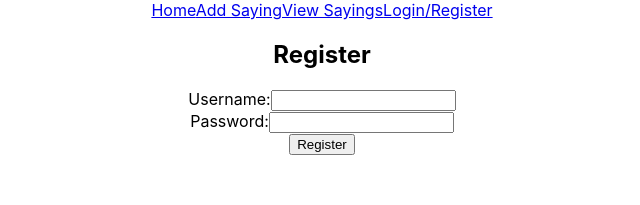
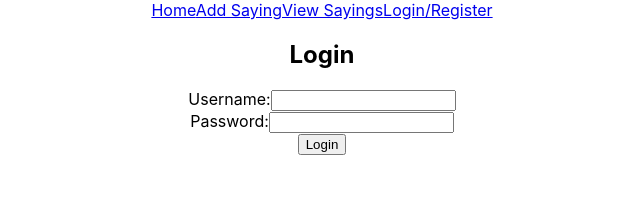
Before and after one commit to acodedoer/jari-backend, a React (Create React App) app: page /auth in a window 1280 px wide. Shown: the top 205 px of the page, without its empty margins (318-958 px from the left). Built offline with nearby package versions, Linux system fonts and the light colour scheme.

Commit message:
login and logout

```diff
--- a/src/components/Navbar.tsx
+++ b/src/components/Navbar.tsx
@@ -1,12 +1,20 @@
-import {Link} from 'react-router-dom'
+import {Link, useNavigate} from 'react-router-dom';
+import {useCookies} from 'react-cookie';
+
 export const Navbar = () => {
+    const [cookies, setCookies] = useCookies(["access_token"]);
+    const navigate = useNavigate();
+    const logout = () => {
+        setCookies("access_token","");
+        window.localStorage.setItem("jariUserID","");
+        navigate("./auth")
+    }
     return(
         <div className="navbar">
             <Link to={"/"}>Home</Link>
             <Link to={"/create"}>Add Saying</Link>
             <Link to={"/view"}>View Sayings</Link>
-            <Link to={"/auth"}>Login/Register</Link>
-
+            {!cookies.access_token?(<Link to={"/auth"}>Login/Register</Link>):<button onClick={logout}>Logout</button>}
         </div>
     )
 }
--- a/src/pages/auth.tsx
+++ b/src/pages/auth.tsx
@@ -1,8 +1,10 @@
 import { useState } from "react"
 import axios from "axios"
+import { useCookies } from "react-cookie"
+import { useNavigate } from "react-router-dom"
 
 export const Auth = () => {
-    return <Register/>
+    return <Login/>
 }
 
 const Register = () => {
@@ -15,7 +17,8 @@ const Register = () => {
             await axios.post("http://localhost:8080/auth/register", {
                 username,
                 password
-            }).then((res)=>console.log(res))
+            }).then((res)=>alert(res.data.message))
+            .catch(()=>alert("Error connecting to Server!"))
         }
         catch(err){
             console.log(err)
@@ -24,6 +27,40 @@ const Register = () => {
 
     return(
         <AuthForm username={username} password={password} setPassword={setPassword} setUsername={setUsername} label={"Register"} onSubmit={onSubmit} />
+    )
+}
+
+const Login = () => {
+    const [username, setUsername] = useState("")
+    const [password, setPassword] = useState("")
+
+    const [_, setCookies] = useCookies(["access_token"]);
+    const navigate = useNavigate();
+
+    const onSubmit = async (event:SubmitEvent) => {
+        event.preventDefault();
+        try{
+            await axios.post("http://localhost:8080/auth/login", {
+                username,
+                password
+            })
+            .then((res)=>{
+                setCookies("access_token", res && res.data.token);
+                window.localStorage.setItem("jariUserID", res && res.data.userID)
+                navigate("/")
+            })
+            .catch(({response})=>{
+                if(response.status === 401) alert(response.data.message)
+                else alert("Connection Error!")
+            })
+        }
+        catch(err){
+            console.log(err)
+        }
+    }
+
+    return(
+        <AuthForm username={username} password={password} setPassword={setPassword} setUsername={setUsername} label={"Login"} onSubmit={onSubmit} />
     )
 }
 
```
